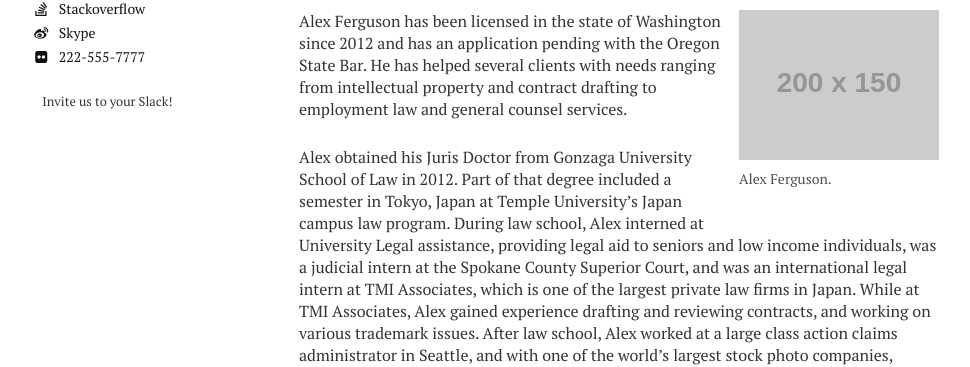
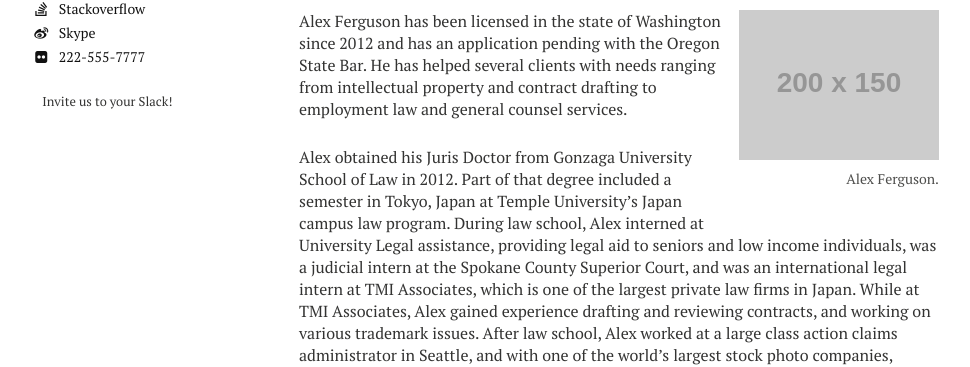
Before and after one commit to nerdyfergy/blg-site-mm3, a Jekyll site: the page built from about/index.md, in a window 1280 px wide. Shown: the part 983-1350 px from the top of the page, without its empty margins (21-991 px from the left). Built offline with Jekyll 4.4.1, drawn with Linux system fonts in a browser that asks for light colours.

Commit message:
Update index.md

```diff
--- a/about/index.md
+++ b/about/index.md
@@ -17,7 +17,7 @@ The firm was started in 2014, originally under the name Ferguson Trademark, PLLC
 
 <figure class="image-pull-right">
 	<img src="http://placehold.it/200x150.jpg">
-	<figcaption>Alex Ferguson.</figcaption>
+	<figcaption class="tar">Alex Ferguson.</figcaption>
 </figure>
 Alex Ferguson has been licensed in the state of Washington since 2012 and has an application pending with the Oregon State Bar. He has helped several clients with needs ranging from intellectual property and contract drafting to employment law and general counsel services.
 
```
